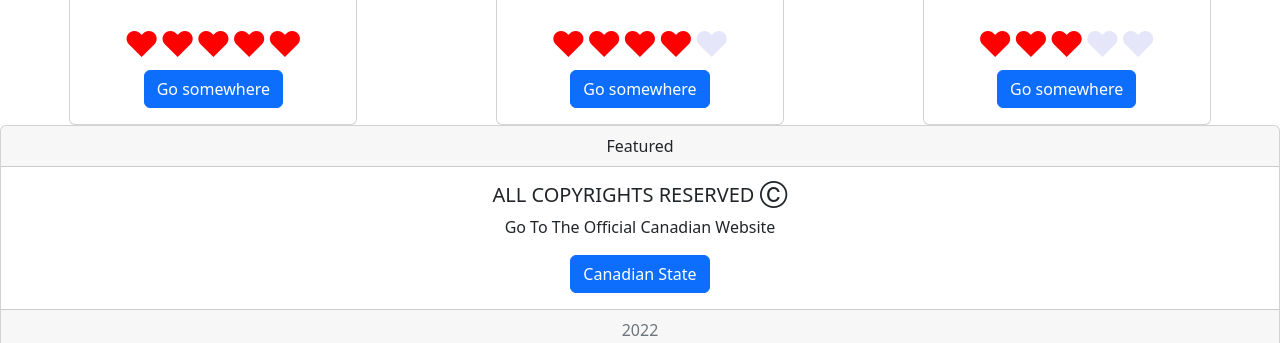
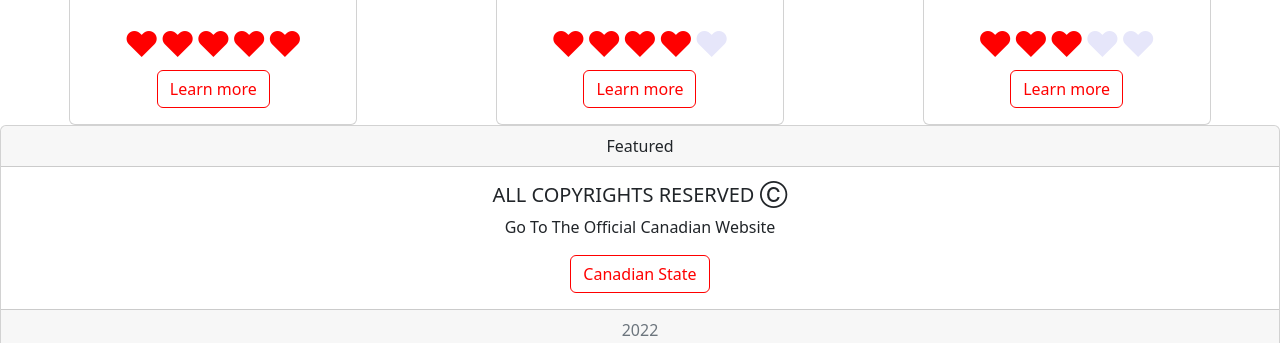
Before and after one commit to aziz4ammar/template-of-react.js-website, a React (Create React App) app: page / in a window 1280 px wide. Shown: the part 968-1311 px from the top of the page. Built offline with nearby package versions, Linux system fonts and the light colour scheme.

Commit message:
editing buttons style

```diff
--- a/src/components/body/Body.jsx
+++ b/src/components/body/Body.jsx
@@ -13,7 +13,7 @@ const Body = ({el}) => {
         <Card.Title>{el.name}</Card.Title>
         <Card.Text>{el.text}</Card.Text>
         <Stars rating={el.rate}/>
-        <Button variant="primary">Go somewhere</Button>
+        <Button className='but' variant="primary">Learn more</Button>
       </Card.Body>
       </Card>
     </div>
--- a/src/components/body/body.css
+++ b/src/components/body/body.css
@@ -3,3 +3,13 @@
     justify-content: space-around;
     flex-direction: row;
 }
+.but{
+    background-color: white;
+    color: red;
+    border-color: red;
+}
+.but:hover{
+    color: white;
+    background-color: red;
+    border-color: rgb(40, 40, 40);
+}
--- a/src/components/footer/Footer.jsx
+++ b/src/components/footer/Footer.jsx
@@ -10,7 +10,7 @@ function Footer() {
         <Card.Text>
           Go To The Official Canadian Website
         </Card.Text>
-        <Button href='https://www.canada.ca/en.html' variant="primary">Canadian State</Button>
+        <Button className='but' href='https://www.canada.ca/en.html' variant="primary">Canadian State</Button>
       </Card.Body>
       <Card.Footer className="text-muted">2022</Card.Footer>
     </Card>
```
Also changed, not shown: src/components/body/Learn.jsx (added, +11 -0 lines).
